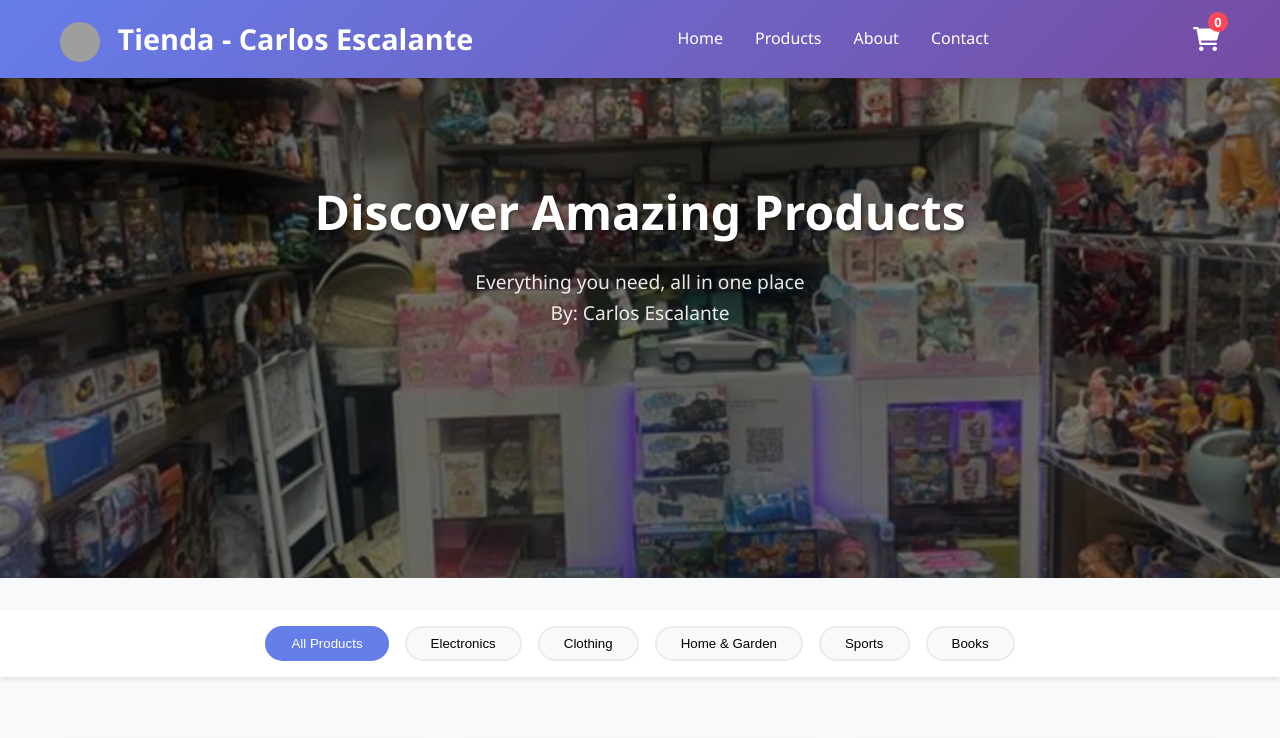
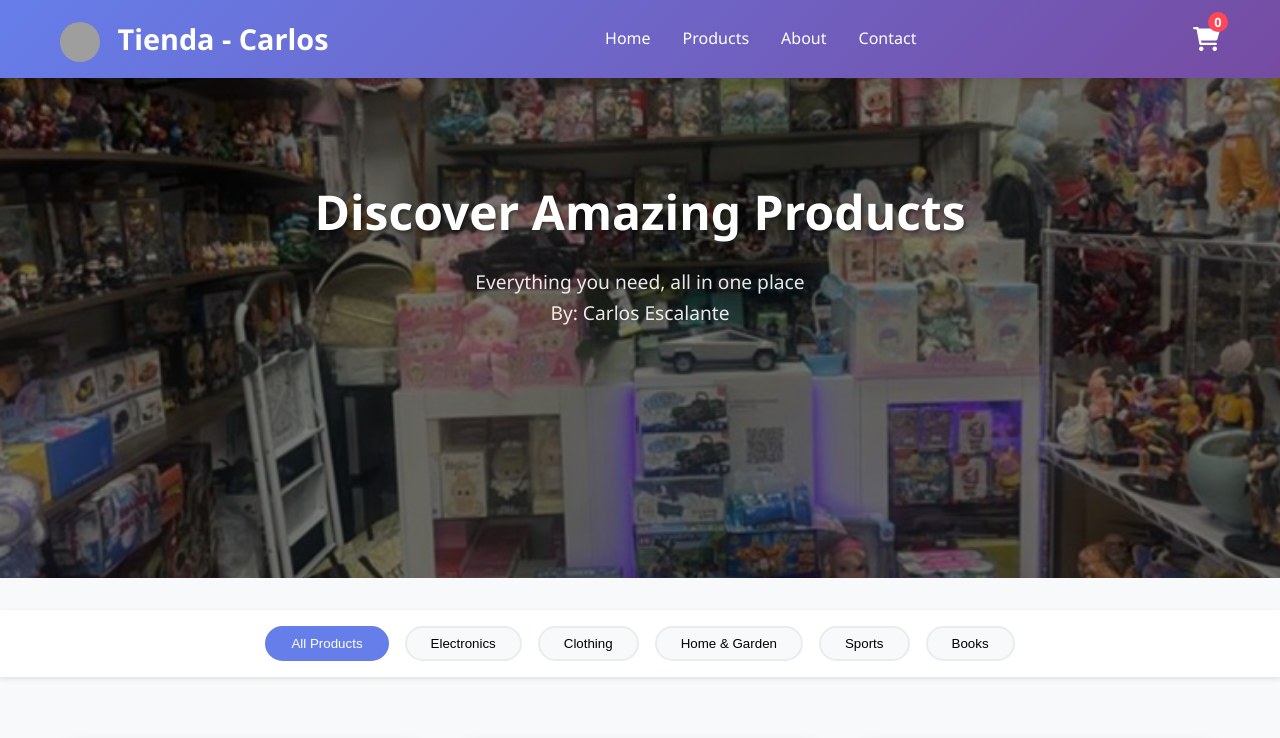
Before and after one commit to cesarjam02/CarlosTienda, a plain HTML site: page index.html in a window 1280 px wide. Shown: the top 738 px of the page. Drawn offline with Linux system fonts and the light colour scheme; grey boxes are pictures that could not be loaded.

Commit message:
Update index.html

```diff
--- a/index.html
+++ b/index.html
@@ -13,7 +13,7 @@
             <div class="logo">
                 <h1>
                     <img src="logo.png" alt="Logo Tienda" style="width:40px; height:40px; vertical-align:middle; border-radius:50%; margin-right:10px;">
-                    Tienda - Carlos Escalante
+                    Tienda - Carlos
                   </h1>
             </div>
             <nav class="nav">
```
